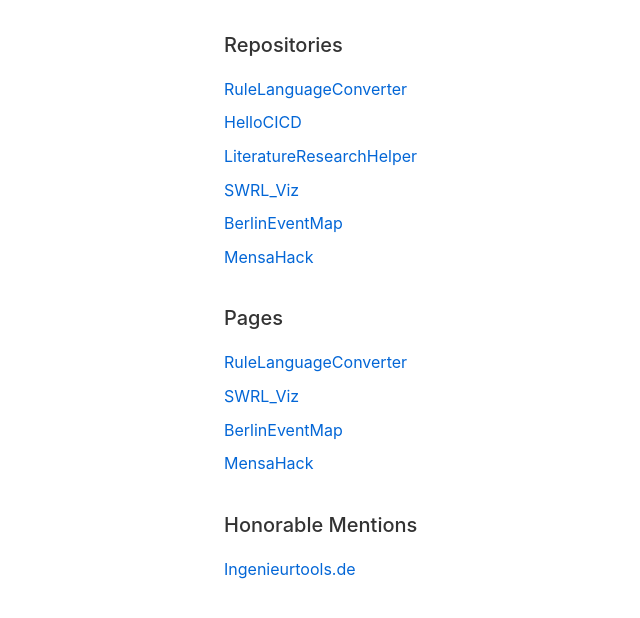
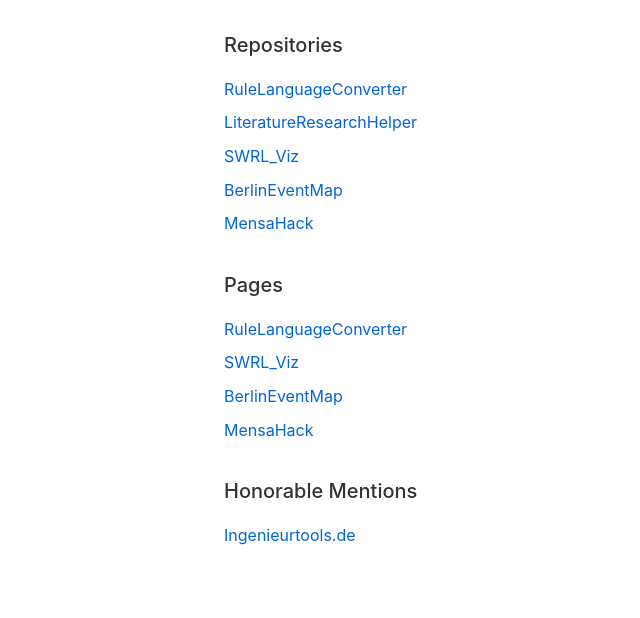
Before and after one commit to frechmax/frechmax.github.io, a plain HTML site: page index.html in a window 1280 px wide. Shown: the part 120-738 px from the top of the page, without its empty margins (48-688 px from the left). Drawn offline with Linux system fonts and the light colour scheme.

Commit message:
hellocicd removed

```diff
--- a/index.html
+++ b/index.html
@@ -55,7 +55,6 @@
     <h2>Repositories</h2>
     <ul>
         <li><a href="https://github.com/frechmax/RuleLanguageConverter">RuleLanguageConverter</a></li>
-        <li><a href="https://github.com/frechmax/HelloCICD">HelloCICD</a></li>
         <li><a href="https://github.com/frechmax/LiteratureResearchHelper">LiteratureResearchHelper</a></li>
         <li><a href="https://github.com/frechmax/SWRL_Viz">SWRL_Viz</a></li>
         <li><a href="https://github.com/frechmax/BerlinEventMap">BerlinEventMap</a></li>
```
